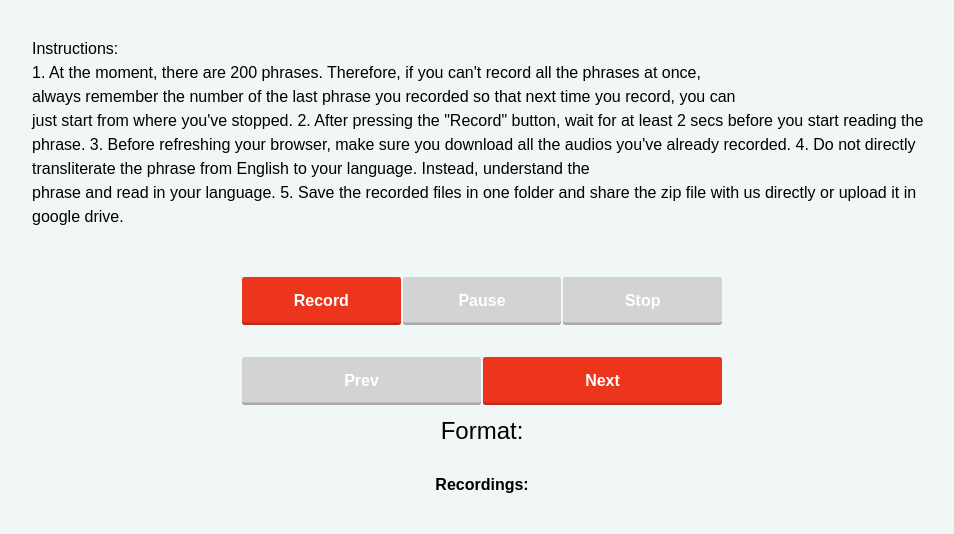
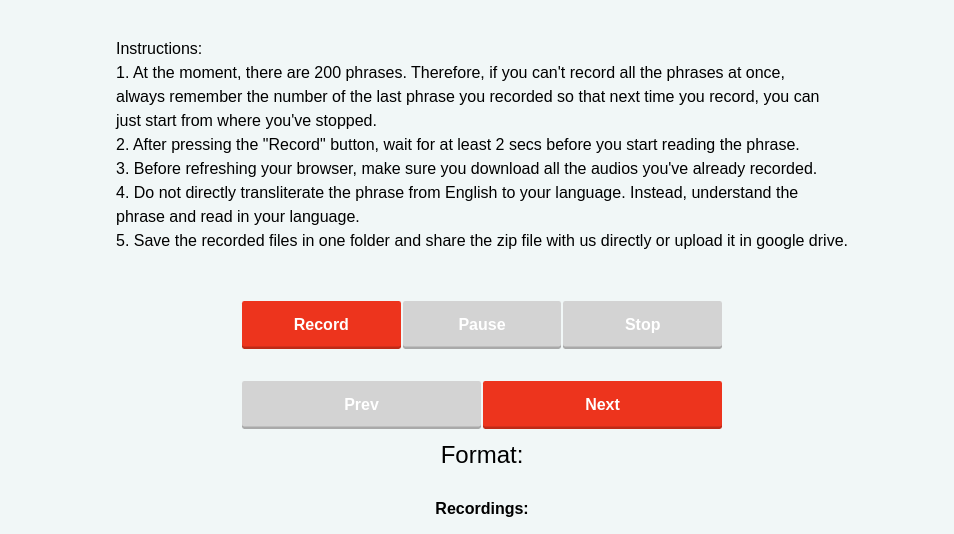
Before and after one commit to mbjallow6/speech-dataset-recorder, a website with bundled scripts: page index.html in a window 1280 px wide. Shown: the part 111-645 px from the top of the page, without its empty margins (190-1144 px from the left). Built offline with nearby package versions, Linux system fonts and the light colour scheme; no server answers.

Commit message:
updated instructions

```diff
--- a/index.html
+++ b/index.html
@@ -20,12 +20,12 @@
           Instructions:<br>
           1. At the moment, there are 200 phrases. Therefore, if you can't record all the phrases at once, <br>
           always remember the number of the last phrase you recorded so that next time you record, you can <br>
-          just start from where you've stopped.
-          2. After pressing the "Record" button, wait for at least 2 secs before you start reading the phrase.
-          3. Before refreshing your browser, make sure you download all the audios you've already recorded.
+          just start from where you've stopped.<br>
+          2. After pressing the "Record" button, wait for at least 2 secs before you start reading the phrase.<br>
+          3. Before refreshing your browser, make sure you download all the audios you've already recorded.<br>
           4. Do not directly transliterate the phrase from English to your language. Instead, understand the <br>
-          phrase and read in your language.
-          5. Save the recorded files in one folder and share the zip file with us directly or upload it in google drive.
+          phrase and read in your language.<br>
+          5. Save the recorded files in one folder and share the zip file with us directly or upload it in google drive. <br>
         </p>
       </div>
       <!-- <div class="input">
```
